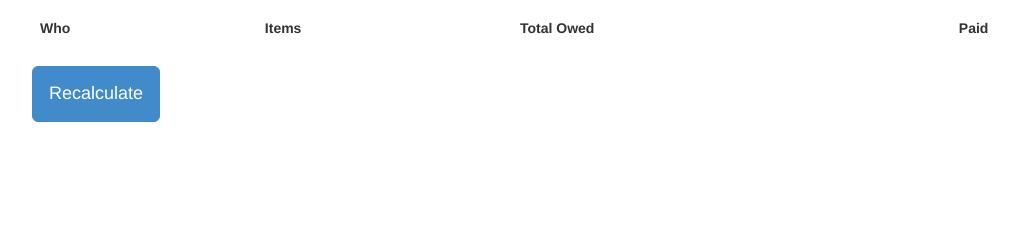
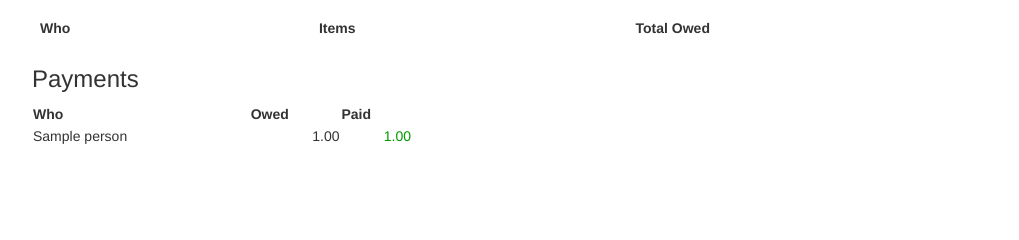
Before and after one commit to mavroskardia/swcoffee, a Django app: template coffee/orders/templates/orders/closed.html in a window 1280 px wide. Shown: the part 348-588 px from the top of the page, without its empty margins (38-1057 px from the left). Run offline with Django 3.2, Linux system fonts and the light colour scheme; tables that the repository leaves empty hold one stand-in row (values such as "Sample post"); the template is opened without the code that fills it: values that come from a table or form of the project are taken from there, most other values are stand-ins (such as "Sample title", 1, 10 or a date in 2020); lists and menus that the app fills with data are empty; some libraries are stand-ins or nearby versions.

Commit message:
added payments framework

```diff
--- a/coffee/orders/admin.py
+++ b/coffee/orders/admin.py
@@ -1,5 +1,5 @@
 from django.contrib import admin
-from orders.models import Order,OrderItem,Team,Person,Coffee
+from orders.models import Order,OrderItem,Team,Person,Coffee,Payment
 
 class OrderItemInline(admin.TabularInline):
 	model = OrderItem
@@ -20,3 +20,4 @@ admin.site.register(Order, OrderAdmin)
 admin.site.register(Team)
 admin.site.register(Person)
 admin.site.register(Coffee, CoffeeAdmin)
+admin.site.register(Payment)
--- a/coffee/orders/models.py
+++ b/coffee/orders/models.py
@@ -83,7 +83,7 @@ class Order(models.Model):
 		return self.grand_total() - self.total_paid()
 
 	def total_paid(self):
-		return self.orderitem_set.aggregate(Sum('paid'))['paid__sum']
+		return self.payment_set.aggregate(Sum('paid'))['paid__sum']
 
 	def __unicode__(self):
 		return self.name
@@ -111,3 +111,15 @@ class OrderItem(models.Model):
 		return u'{a.quantity} {a.coffee} ({a.size} - {a.person} | {team_or_personal}): {v}'.format(v=self.value(),a=self, team_or_personal='him/herself' if self.personal else self.person.team)
 	def __str__(self):
 		return self.__unicode__()
+
+class Payment(models.Model):
+	order = models.ForeignKey(Order)
+	person = models.ForeignKey(Person)
+	owed = models.DecimalField(max_digits=5,decimal_places=2,default=0.0)
+	paid = models.DecimalField(max_digits=5,decimal_places=2,default=0.0)
+
+	def __unicode__(self):
+		return '%s: (%s) %s' % (self.person.name, self.owed, self.paid)
+
+	def __str__(self):
+		return self.__unicode__()
--- a/coffee/orders/static/orders/css/custom.css
+++ b/coffee/orders/static/orders/css/custom.css
@@ -5,9 +5,7 @@ form input[type=submit] { display: block; }
 
 .errorlist { list-style: none; color: #900; font-style: oblique; padding: 0; margin: 0; }
 
-
 .btn-info.active { background-color: #3C9EBB; }
-
 
 .well table tr td:last-child { text-align: right; }
 .well table tr:last-child { border-top: solid 1px #ccc; }
@@ -20,3 +18,6 @@ form input[type=submit] { display: block; }
 .form-group { margin-right: 1em; }
 
 .tab-content table { margin-top: 1em; }
+
+table.payments .negative { font-weight: bold; color: #900; }
+table.payments .positive { color: #090; }
--- a/coffee/orders/templates/orders/closed.html
+++ b/coffee/orders/templates/orders/closed.html
@@ -20,7 +20,7 @@
 	<table class="table">
 		<thead>
 			<tr>
-				<th>Who</th><th>Items</th><th>Total Owed</th><th>Paid</th>
+				<th>Who</th><th>Items</th><th>Total Owed</th>
 			</tr>
 		</thead>
 		<tbody>
@@ -30,14 +30,26 @@
 				<td>{{person.grouper.name}}</td>
 				<td>{% show_item_collection person.list false 'coffee' 'quantity' 'size' 'personal' 'value' %}</td>
 				<td>{% person_total person.grouper order %}</td>
-				<td>
-					<input class="form-control" type="number" min="0.0" step="0.5" value="{% person_paid person.list %}" />
-				</td>
 			</tr>
 			{% endfor %}
 		</tbody>
 	</table>
-	<button type="submit" class="btn btn-large btn-primary">Recalculate</button>
+
+	<h3>Payments</h3>
+	<table class="payments col-4 col-lg-4">
+		<thead>
+			<tr><th>Who</th><th>Owed</th><th>Paid</th></tr>
+		</thead>
+		<tbody>
+	{% for payment in order.payment_set.all %}
+			<tr>
+				<td>{{payment.person}}</td>
+				<td class="text-right">{{payment.owed|floatformat:2}}</td>
+				<td class="text-right{% if payment.paid >= payment.owed %} positive{% else %} negative{% endif %}">{{payment.paid|floatformat:2}}</td>
+			</tr>
+	{% endfor %}
+		</tbody>
+	</table>
 </form>
 
 {% endblock %}
--- a/coffee/orders/views.py
+++ b/coffee/orders/views.py
@@ -133,11 +133,15 @@ def closed(req, order_id):
 	if not order.closed:
 		return HttpResponseRedirect(reverse('orders:detail', args=(order_id,)))
 
+	people_who_ordered = set([oi.person.name for oi in order.orderitem_set.all()])
+	leftover_people = order.team.person_set.exclude(name__in=people_who_ordered)
+
 	return render(req,
 		'orders/closed.html', {
 			'title': 'Closed Order %s' % order.name,
 			'order': order,
-			'sorteditems': order.orderitem_set.all().order_by('person')
+			'sorteditems': order.orderitem_set.all().order_by('person'),
+			'leftoverpeople': leftover_people
 		}
 	)
 
```
